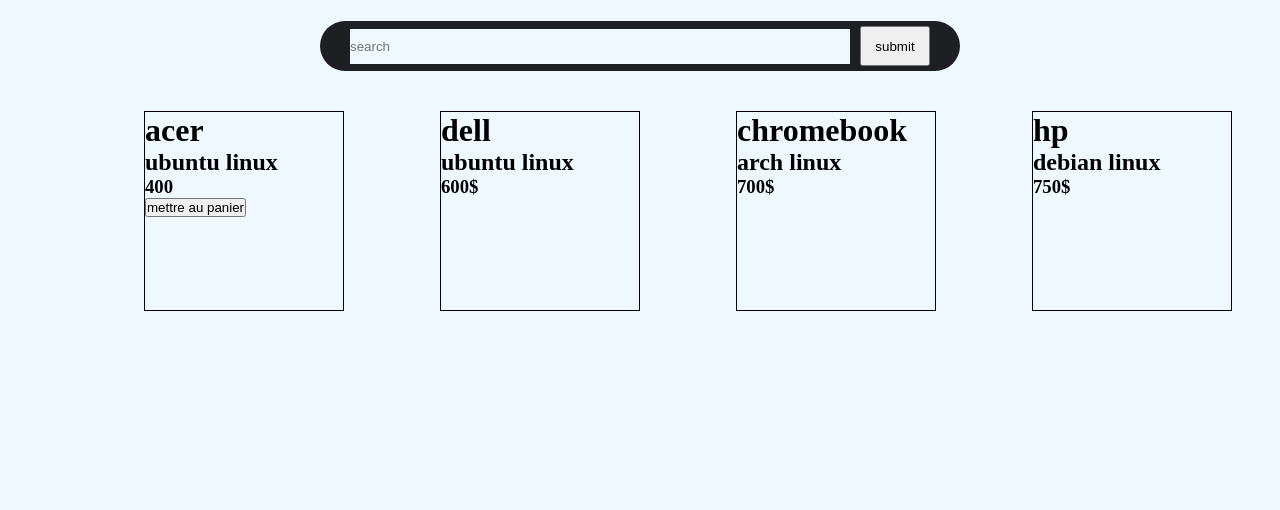
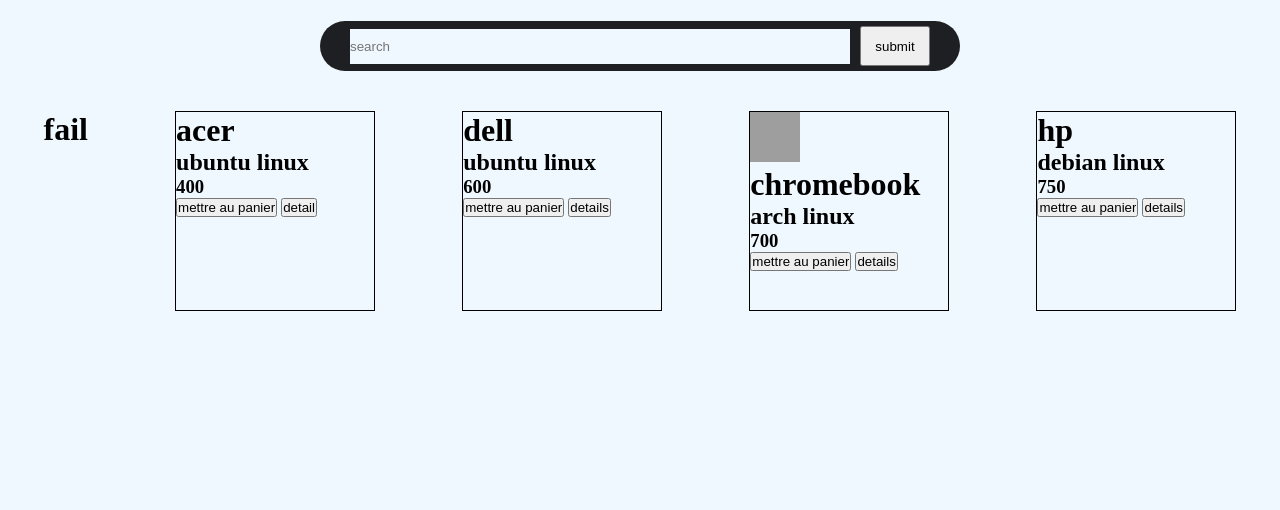
Before and after one commit to shaw342/Kernel, a Python web app: template templates/base.html in a window 1280 px wide. Shown: the part 99-609 px from the top of the page. Run offline with Jinja, Linux system fonts and the light colour scheme; the template is opened without the code that fills it, so the values that code supplies are empty; grey boxes are pictures that could not be loaded.

Commit message:
templates

```diff
--- a/templates/base.html
+++ b/templates/base.html
@@ -26,27 +26,35 @@
         <input type="button" value="submit" id="search">
     </div>
     <div id="containe">
-        <h1 id="fail"></h1>
+        <h1 id="fail">fail</h1>
         <div class="box" id="acer">
             <h1 class="name">acer</h1>
             <h2 class="os">ubuntu linux</h1>
             <h3 class="price">400</h3>
-            <input type="button" value="mettre au panier" id="add_basket">
+            <input type="button" value="mettre au panier" class="add_basket" data-name="acer" data-os="ubuntu linux" data-price="400">
+            <input type="button" value="detail" class="details">
         </div>
         <div class="box" id="dell">
             <h1 class="name">dell</h1>
             <h2 class="os">ubuntu linux</h1>
-            <h3 class="price">600$</h3>
+            <h3 class="price">600</h3>
+            <input type="button" value="mettre au panier" class="add_basket" data-name="dell" data-os="ubuntu linux" data-price="600">
+            <input type="button" value="details" class="details">
         </div>
         <div class="box" id="chromebook">
+            <img src="./img/latptop.png" alt="latpop" width="50px" height="50px">
             <h1 class="name">chromebook</h1>
             <h2 class="os">arch linux</h1>
-            <h3 class="price">700$</h3>
+            <h3 class="price">700</h3>
+            <input type="button" value="mettre au panier" class="add_basket" data-name="chromebook" data-os="arch linux" data-price="700">
+            <input type="button" value="details" class="details">
         </div>
         <div class="box" id="hp">
             <h1 class="name">hp</h1>
             <h2 class="os">debian linux</h1>
-            <h3 class="price">750$</h3>
+            <h3 class="price">750</h3>
+            <input type="button" value="mettre au panier" class="add_basket" data-name="hp" data-os="debian linux" data-price="750">
+            <input type="button" value="details" class="details">
         </div>
     </div>
 
--- a/templates/home.html
+++ b/templates/home.html
@@ -17,9 +17,9 @@
                 <img src="./img/logo.png" alt="logo" width="120px" height="120px">
             </div>
             <div id="button_div">
-                <input type="button" value="log in" id="input" onclick="location.href='http://127.0.0.0:8002/login'">
-                <input type="button" value="sign in" id="input2"onclick="location.href='http://127.0.0.0:8002/signin'">
-                <input type="button" value="start without sign in" id="input3" onclick="location.href='http://127.0.0.0:8002/base'">
+                <input type="button" value="log in" id="input" onclick="location.href='http://127.0.0.1:8002/login'">
+                <input type="button" value="sign in" id="input2"onclick="location.href='http://127.0.0.1:8002/signin'">
+                <input type="button" value="start without sign in" id="input3" onclick="location.href='http://127.0.0.1:8002/base'">
             </div>
         </div>
     </header>
```
